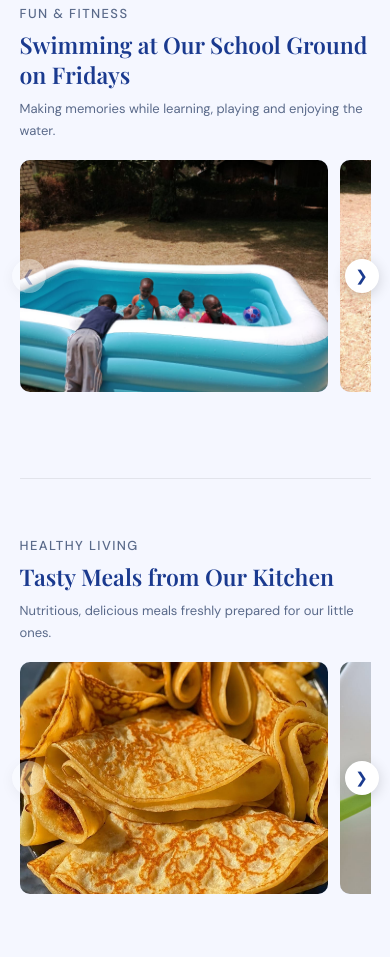
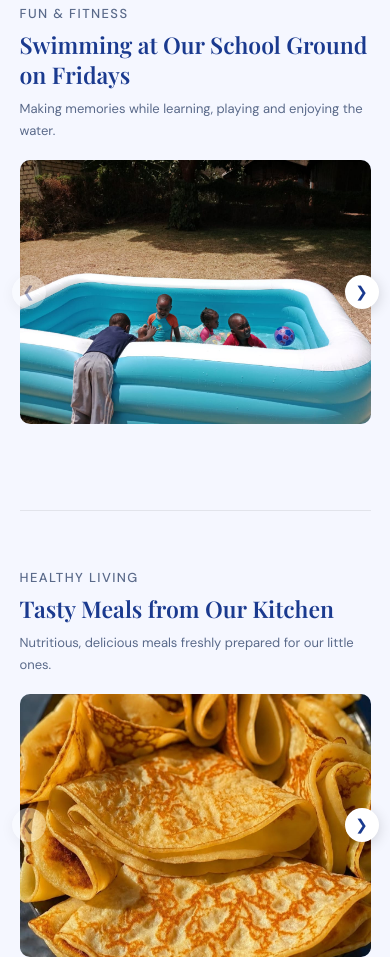
Before and after one commit to ArkwingsCyprianAbala/caretakers-website, a plain HTML site: page gallery.html in a window 390 px wide. Shown: the part 1886-2843 px from the top of the page. Drawn offline with nearby package versions, Linux system fonts and the light colour scheme.

Commit message:
Gallery Mobile view Update

```diff
--- a/css/pages/gallery.css
+++ b/css/pages/gallery.css
@@ -751,6 +751,23 @@
 
 
 /* =========================================================
+   MOBILE AND SMALL TABLETS: ONE ACTIVITY IMAGE
+========================================================= */
+
+@media (max-width: 767px) {
+  #gallery .activity-track {
+    gap: 0;
+  }
+
+  #gallery .activity-photo {
+    flex: 0 0 100% !important;
+    width: 100%;
+    max-width: 100%;
+    min-width: 100%;
+  }
+}
+
+/* =========================================================
    ACTIVITY GALLERIES - MATCH MAIN GALLERY SIDE ALIGNMENT
 ========================================================= */
 
```
